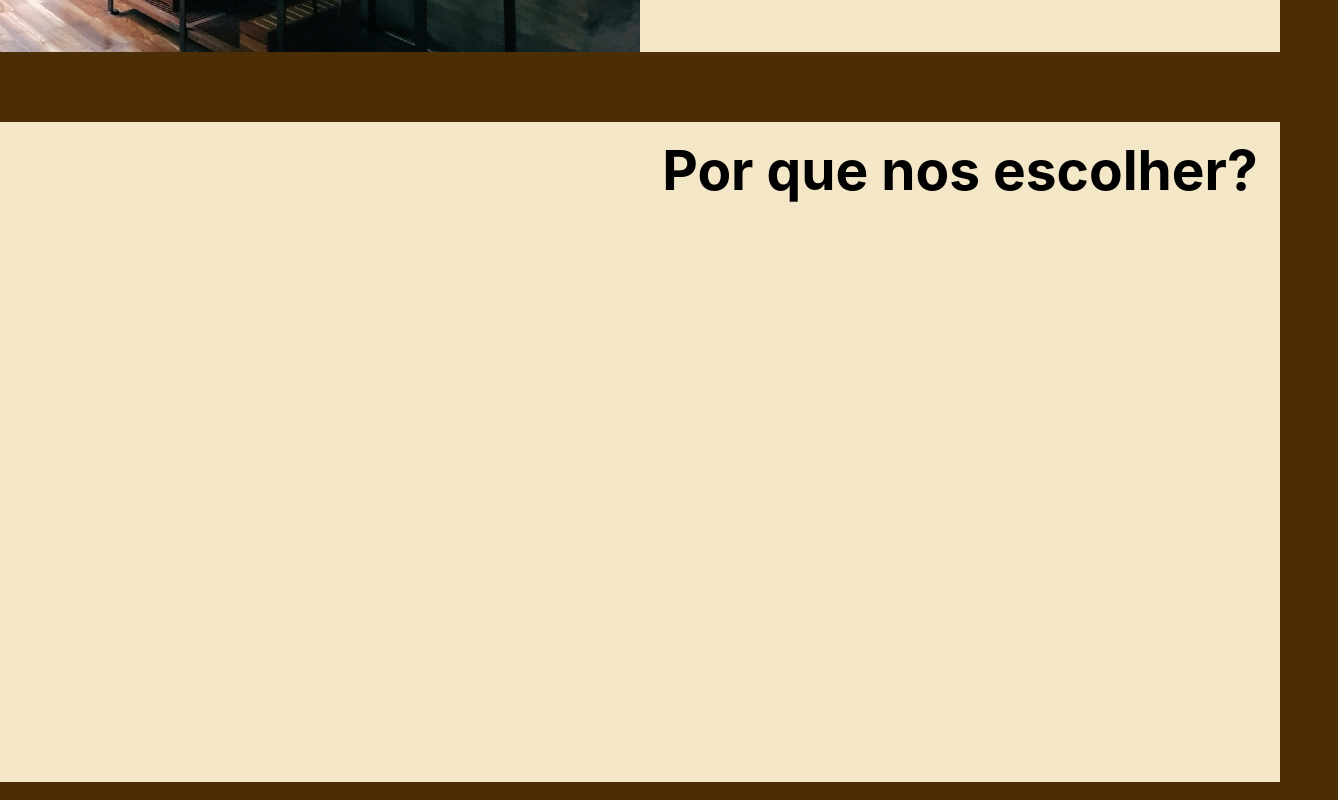
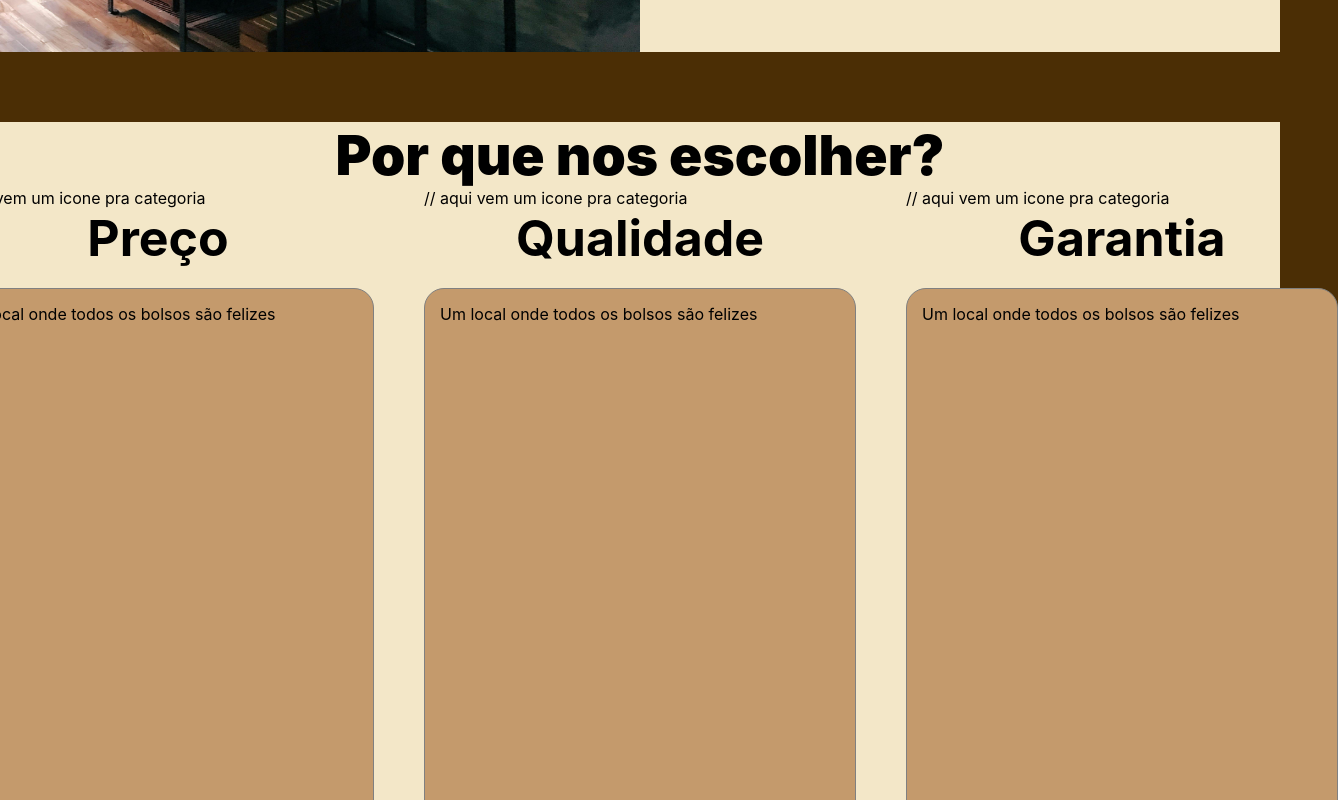
Before and after one commit to KCauet/cafe-aurora, a React (Create React App) app: page / in a window 1280 px wide. Shown: the part 1420-2220 px from the top of the page, 1338 px wide, since content can reach past the window. Built offline with nearby package versions, Linux system fonts and the light colour scheme.

Commit message:
Botando a mão na massa e ajeitando um outro componente

```diff
--- a/src/App.css
+++ b/src/App.css
@@ -14,7 +14,7 @@ body {
   background-color: var(--corPrincipal);
 }
 
-h2 {
+.heroContainer h2 {
   font-weight: 100;
   font-style: italic;
 }
@@ -84,6 +84,21 @@ header p:hover:after {
   font-size: 45px;
 }
 
+.section {
+    background-color: var(--fundoAlt);
+    display: flex;
+    flex-direction: column;
+    align-items: center;
+    width: 100%;
+    margin-top: 70px;
+}
+
+.section div {
+  display: flex;
+  justify-content: center;
+  gap: 50px;
+}
+
 button {
   margin: 15px;
   background-color: var(--destaque);
--- a/src/App.js
+++ b/src/App.js
@@ -1,7 +1,7 @@
 import './App.css';
 import Segmento from './components/Segmento';
 import imgS1 from './Images/Cafeteria.jpg';
-
+import Box from './components/Box';
 
 function App() {
   return (
@@ -50,8 +50,22 @@ function App() {
           </>
         } />
 
-        <Segmento titulo={'Por que nos escolher?'} allowImg={false} />
+          <div className='section'>
 
+            <div>
+              <h2 style={{
+                fontSize: '55px',
+                fontWeight: '900'
+                }} >Por que nos escolher?</h2>
+            </div>
+
+            <div>
+              <Box title={'Preço'} desc={'Um local onde todos os bolsos são felizes'} />
+              <Box title={'Qualidade'} desc={'Um local onde todos os bolsos são felizes'} />
+              <Box title={'Garantia'} desc={'Um local onde todos os bolsos são felizes'} />
+            </div>
+
+          </div>
 
       </main>
 
--- /dev/null
+++ b/src/components/Box.jsx
@@ -0,0 +1,20 @@
+import styles from './Box.module.css'
+
+function Box({ title, desc }) {
+    return (
+            <section>
+
+                <aside className={styles.title}>
+                    // aqui vem um icone pra categoria
+                    <h2>{title}</h2>
+                </aside>
+                <section className={styles.mainDiv}>
+                    <p>{desc}</p>
+                </section>
+
+            </section>
+
+    )
+}
+
+export default Box
--- /dev/null
+++ b/src/components/Box.module.css
@@ -0,0 +1,15 @@
+.mainDiv {
+    background-color: var(--destaque);
+    margin-top: 20px;
+    width: 400px;
+    height: 660px;
+    padding: 15px;
+    border-radius: 20px;
+    border: 1px solid grey;
+}
+
+.title h2 {
+    font-size: 50px;
+    margin-bottom: 20px;
+    text-align: center;
+}
```
